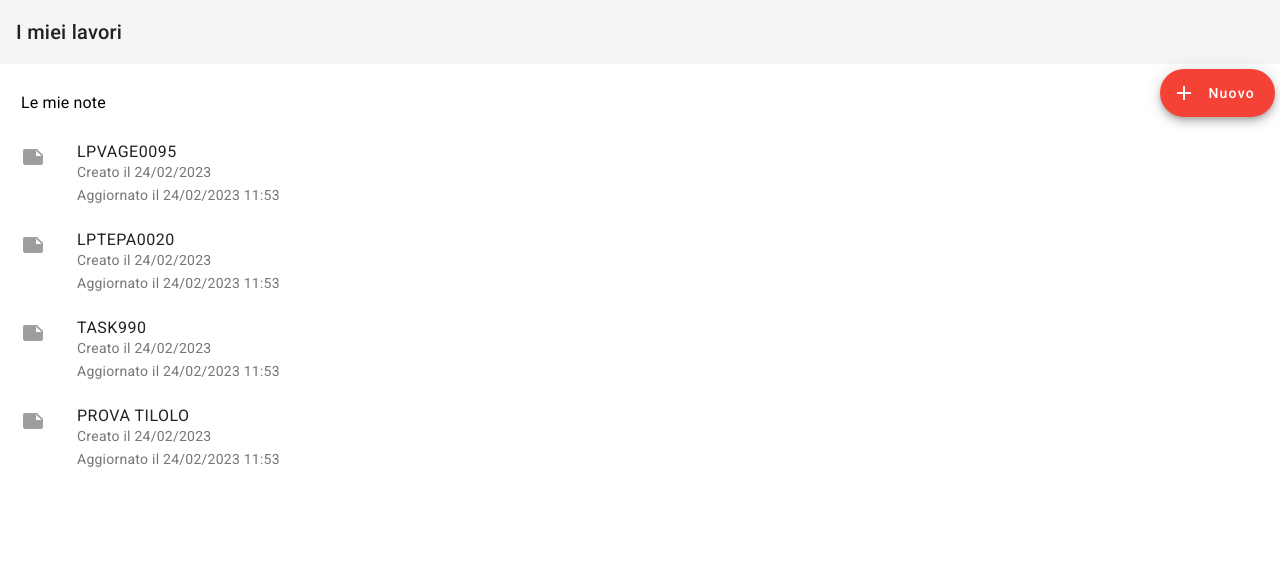
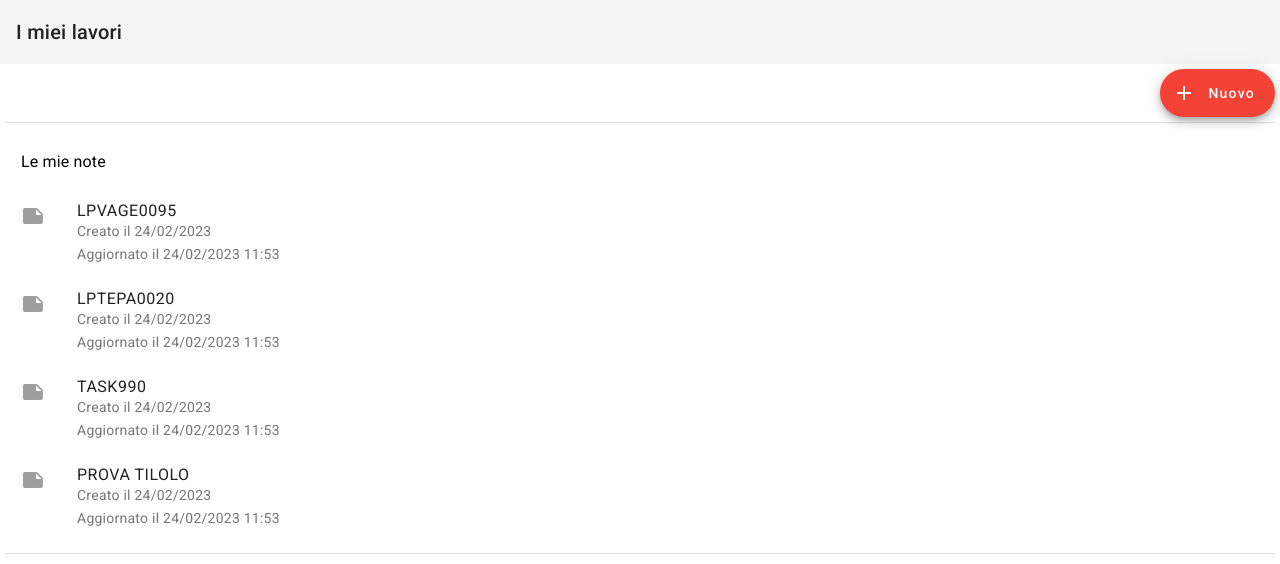
Before and after one commit to manuelmacaj/ProfileBuilderUpdates, an Angular app: page / in a window 1280 px wide. Shown: the top 564 px of the page. Built offline with nearby package versions, Linux system fonts and the light colour scheme.

Commit message:
fix graphics

```diff
--- a/src/app/Components/profile-bulder-lists/Profile-list/profile-bulder-lists.component.css
+++ b/src/app/Components/profile-bulder-lists/Profile-list/profile-bulder-lists.component.css
@@ -1,5 +1,7 @@
 .listProfiles {
   padding: 5px;
+  display: grid;
+  gap: 5px;
 }
 
 .mat-mdc-list-item-icon {
--- a/src/app/Components/profile-bulder-lists/Profile-list/profile-bulder-lists.component.html
+++ b/src/app/Components/profile-bulder-lists/Profile-list/profile-bulder-lists.component.html
@@ -1,12 +1,14 @@
 <div class="listProfiles">
   <app-add-profile-button></app-add-profile-button>
+  <mat-divider></mat-divider>
   <mat-selection-list>
     <div mat-subheader>Le mie note</div>
     <mat-list-item *ngFor="let nota of note" (click)="openElem(nota)">
       <mat-icon matListItemIcon>note</mat-icon>
       <span matListItemTitle>{{nota.titolo}}</span>
       <span matListItemLine>Creato il {{nota.dataCreazione|date:'d/MM/YYYY'}}</span>
-      <span matListItemLine>Aggiornato il {{nota.dataModifica|date:'d/MM/YYYY hh:mm'}}</span>
+      <span matListItemLine>Aggiornato il {{nota.dataModifica|date:'d/MM/YYYY HH:mm'}}</span>
     </mat-list-item>
   </mat-selection-list>
+  <mat-divider></mat-divider>
 </div>
--- a/src/app/app.module.ts
+++ b/src/app/app.module.ts
@@ -14,7 +14,7 @@ import {
   DialogNewProfileComponent
 } from './Components/profile-bulder-lists/Profile-list/add-profile-button/New profile/dialog-new-profile/dialog-new-profile.component';
 import {FormsModule, ReactiveFormsModule} from "@angular/forms";
-import { LoginComponent } from './Components/Auth/login/login.component';
+import {LoginComponent} from './Components/Auth/login/login.component';
 
 @NgModule({
   declarations: [
@@ -29,7 +29,7 @@ import { LoginComponent } from './Components/Auth/login/login.component';
     BrowserAnimationsModule,
     MaterialDesignModule,
     FormsModule,
-    ReactiveFormsModule
+    ReactiveFormsModule,
   ],
   providers: [],
   bootstrap: [AppComponent]
```
